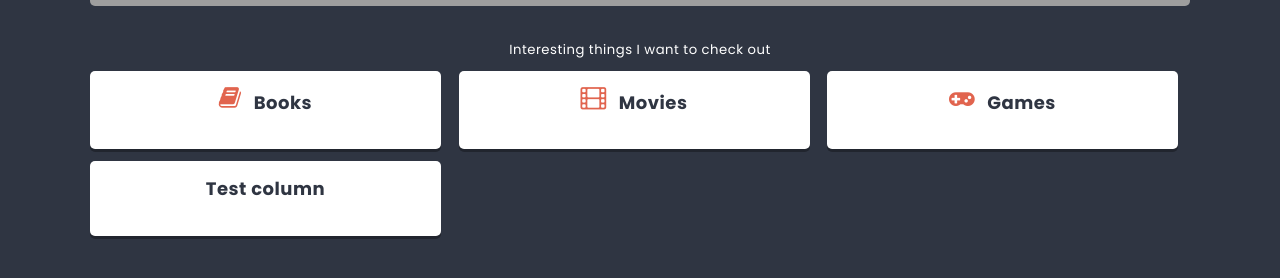
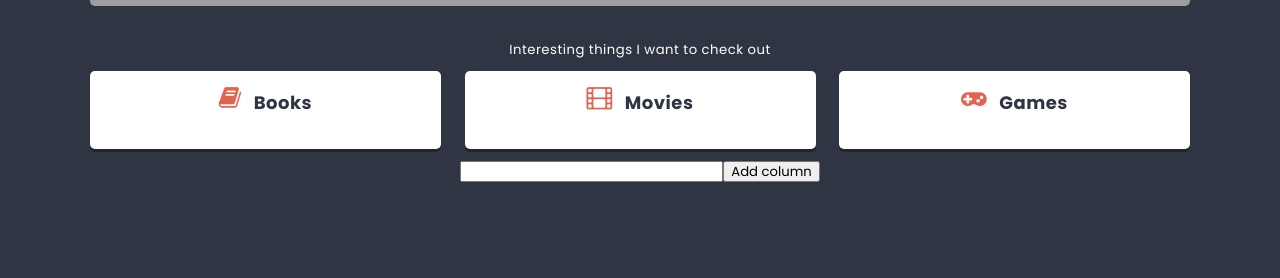
Before and after one commit to HannaNesterova/React-project-11, a React (Create React App) app: page / in a window 1280 px wide. Shown: the part 448-726 px from the top of the page. Built offline with nearby package versions, Linux system fonts and the light colour scheme; grey boxes are pictures that could not be loaded.

Commit message:
Create input

```diff
--- a/package.json
+++ b/package.json
@@ -11,6 +11,7 @@
     "react-dom": "^18.2.0",
     "react-scripts": "5.0.1",
     "sass": "^1.58.3",
+    "shortid": "^2.2.16",
     "web-vitals": "^2.1.4"
   },
   "scripts": {
--- a/src/components/List/List.js
+++ b/src/components/List/List.js
@@ -1,11 +1,7 @@
 import styles from './List.module.scss';
 import Column from '../Column/Column.js';
 import { useState } from 'react';
-import { useEffect } from 'react';
-
-
-
-
+import shortid from 'shortid';
 
 const List = () => {
   const [columns, setColumns] = useState([
@@ -14,13 +10,12 @@
     { id: 3, title: 'Games', icon: 'gamepad' }
 ]);
 
-useEffect(() => {
+const [value, setValue] = useState('');
 
-  setTimeout(() => {
-      setColumns([...columns, { id: 4, title: 'Test column'}]);
-  }, 2000);
-
-}, []);
+const handleSubmit = e => {
+  e.preventDefault();
+  setColumns([...columns, { id: shortid(), title: value }]);
+};
 
     return (
       <div  className={styles.description}>
@@ -28,13 +23,21 @@
               <h2 className={styles.title}>Things to do<span className={styles.span}>soon!</span></h2>
           </header>
           <p>Interesting things I want to check out</p>
+
           <section className={styles.columns}>
             {columns.map(column => <Column key={column.id} title={column.title} icon={column.icon} />)}
           </section>
+
+          <form onSubmit={handleSubmit}>
+          <input type="text" value={value} onChange={e => setValue(e.target.value)} />
+            <button>Add column</button>
+        </form>
       </div>
     );
   };
 
 
 
+
+
   export default List;
```
Also changed, not shown: 1 other file (tests, documents, lock files or other folders).
